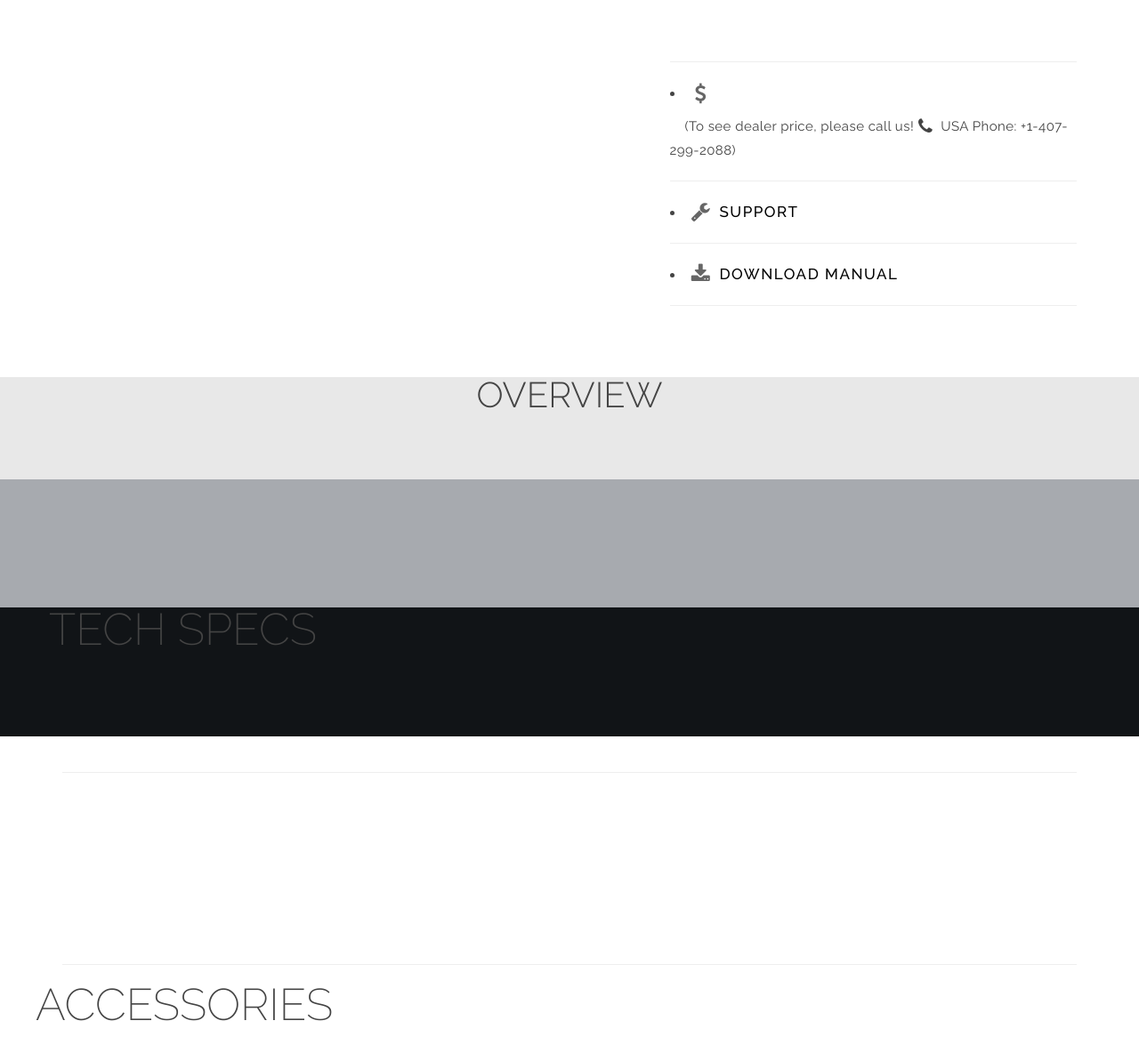
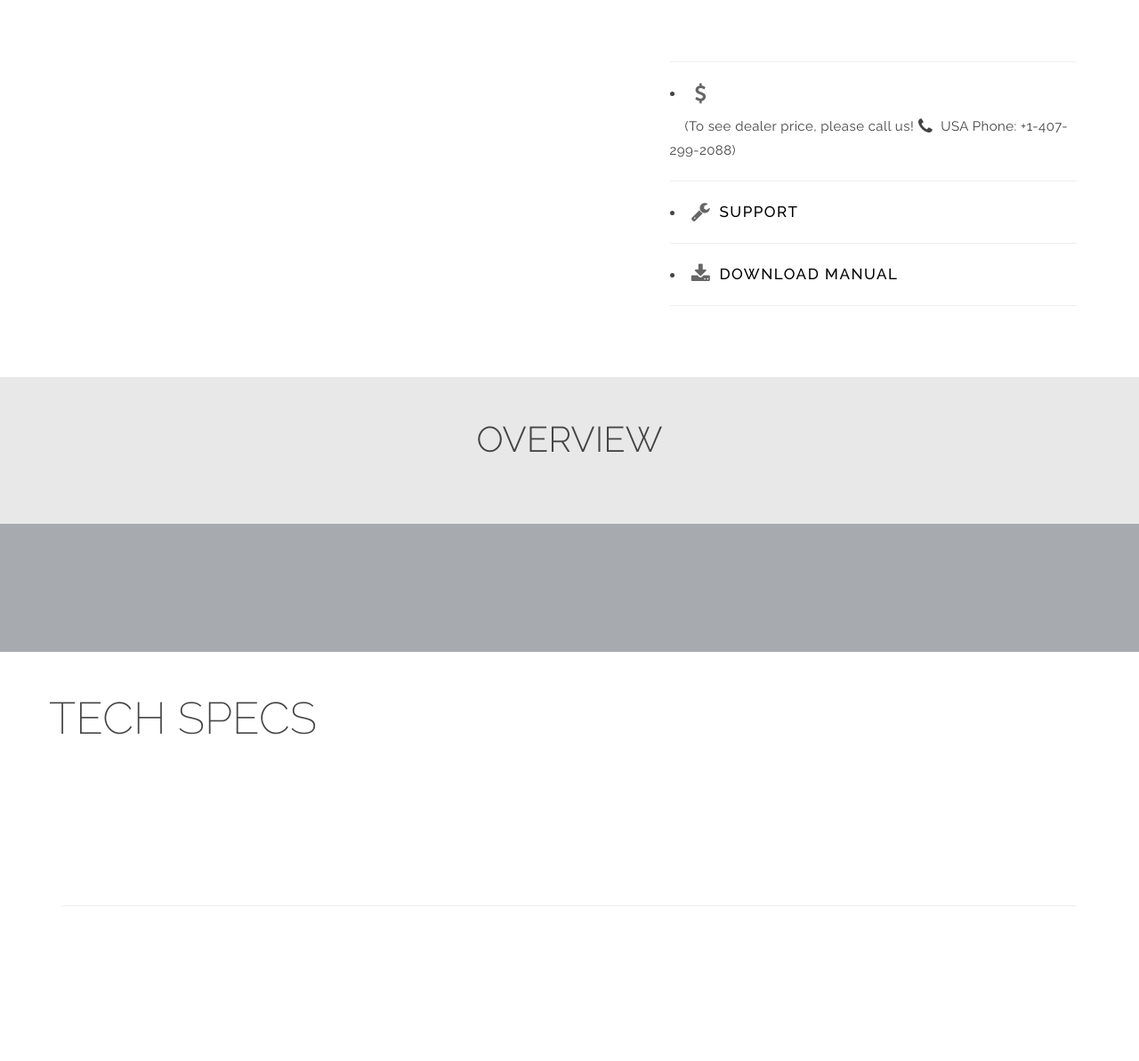
Before and after one commit to skylifewww/pangolin-fog, a Django app: template product/templates/product.html in a window 1280 px wide. Shown: the part 321-1514 px from the top of the page at 89% size. Run offline with Django 3.2, Linux system fonts and the light colour scheme; the template is opened without the code that fills it, so the values that code supplies are empty; some libraries are stand-ins or nearby versions.

Commit message:
updatestyle

```diff
--- a/product/templates/product.html
+++ b/product/templates/product.html
@@ -180,7 +180,7 @@
 
 
     <!-- Portfolio-->
-    <section id="portfolio">
+    <section id="portfolio_product">
 
       <div class="container">
 
--- a/static/pangolinfog/css/universal.css
+++ b/static/pangolinfog/css/universal.css
@@ -639,6 +639,22 @@ section, .main_contact {
   background-color: #111417;}
 
 
+section, .portfolio {
+  position: relative;
+  z-index: 992;
+  padding-top: 50px;
+  padding-bottom: 20px;
+  background-color: #111417; }
+
+section, .portfolio_product {
+  position: relative;
+  z-index: 992;
+  padding-top: 50px;
+  padding-bottom: 20px;
+  background-color: #fff; }
+
+
+
 
   .products_all {
   position: relative;
@@ -756,6 +772,11 @@ section, .main_contact {
   color: #000 !important; }
 
 .btn-dark {
+  border: 2px solid #18191B;
+  background-color: #18191B;
+  color: #fff !important; }
+
+.btn-dark_contact {
   margin-top: 10px;
   margin-bottom: 10px;
   border: 2px solid #18191B;
--- a/templates/contact.html
+++ b/templates/contact.html
@@ -105,7 +105,7 @@ Orlando, Florida 32837,
             <div name="captcha" required="required">{{ form.captcha }}</div>
 
 
-              <button type="submit" id="submit" name="submit" class="btn btn-dark">Send</button>
+              <button type="submit" id="submit" name="submit" class="btn btn-dark_contact">Send</button>
 
 
            </form>
```
